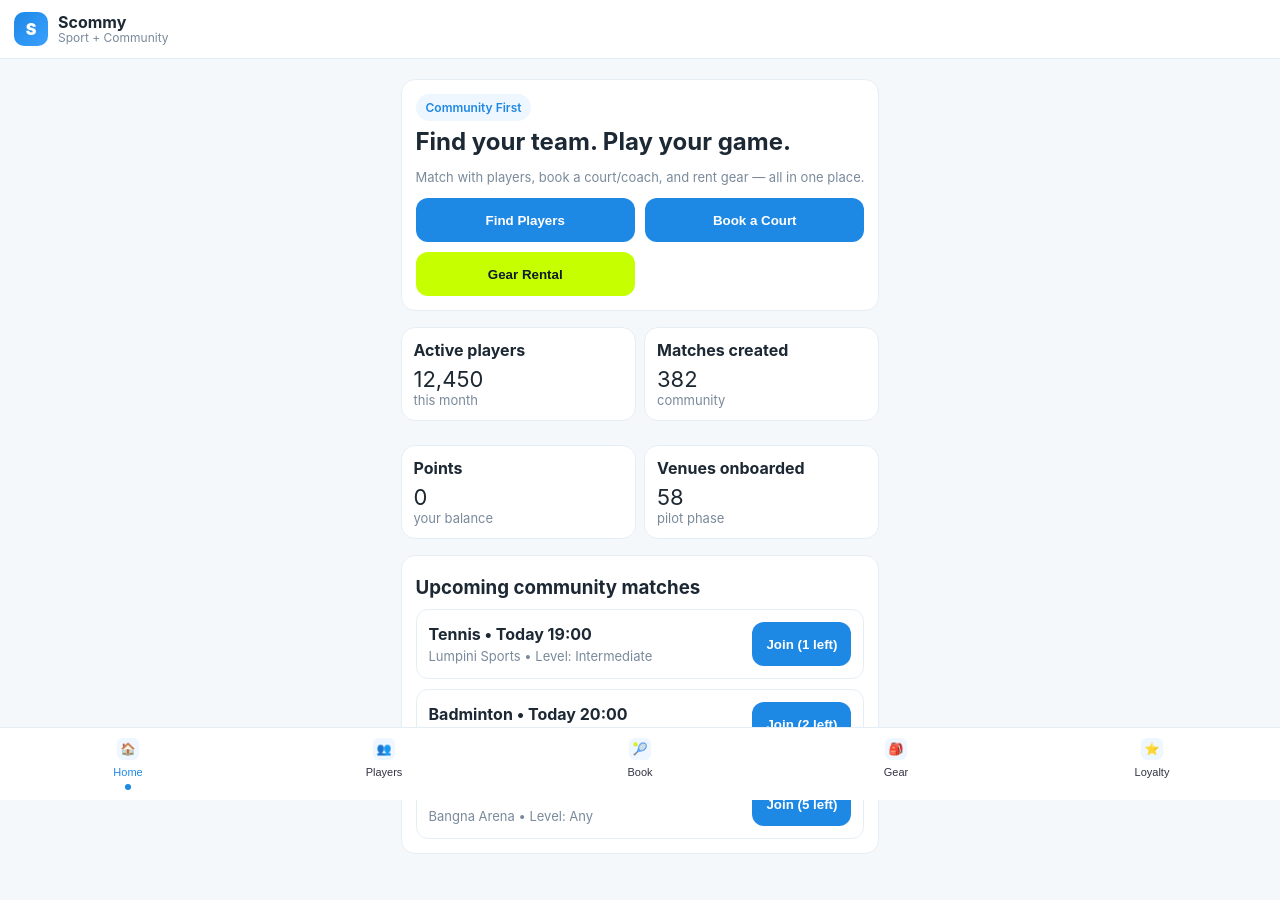
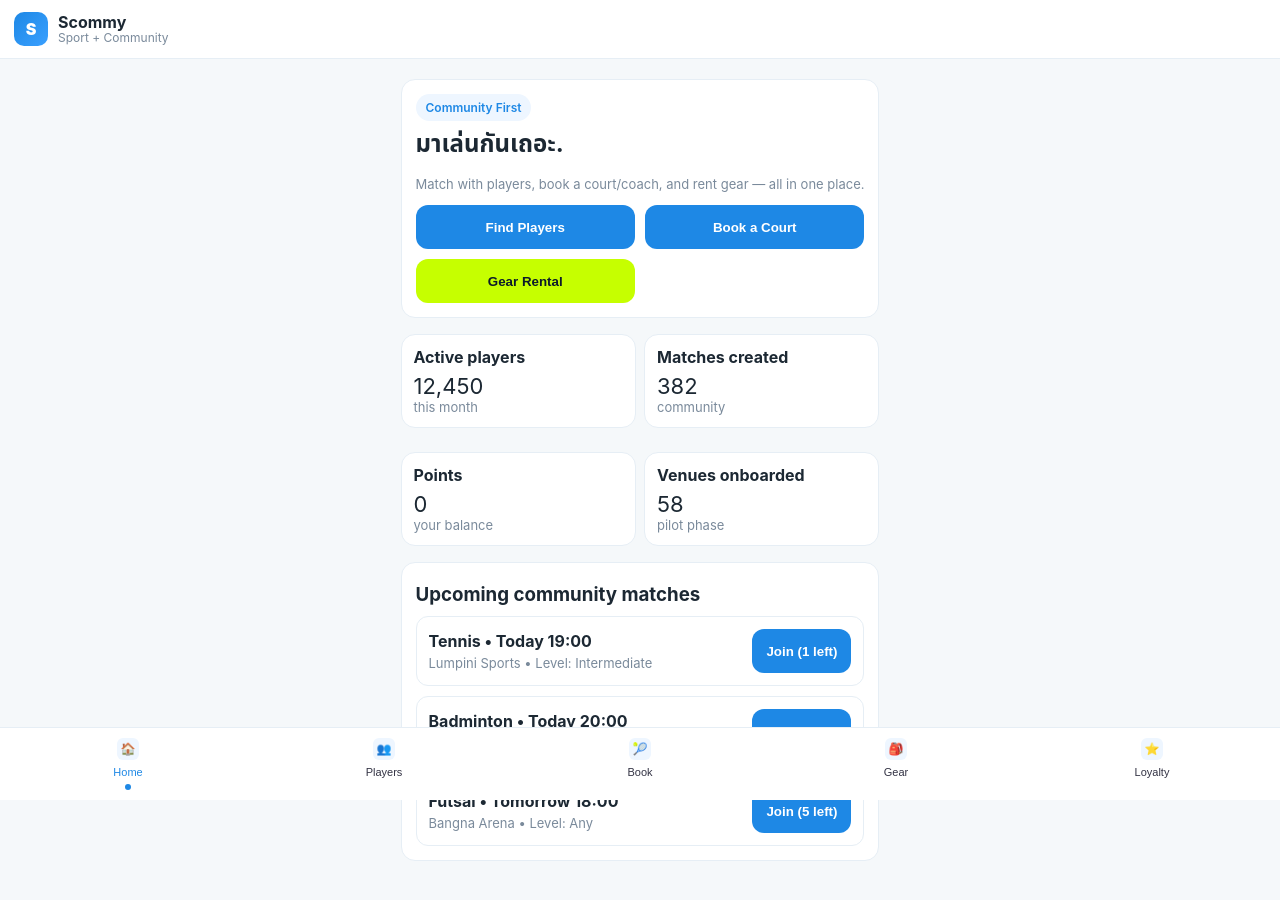
Before and after one commit to beerparanoide83-bit/scommy_mobile_demo, a plain HTML site: page index.html in a window 1280 px wide. Drawn offline with Linux system fonts and the light colour scheme.

Commit message:
Update index.html

```diff
--- a/index.html
+++ b/index.html
@@ -79,7 +79,7 @@
     <section id="home" class="page">
       <div class="card">
         <div class="pill">Community First</div>
-        <h2>Find your team. Play your game.</h2>
+        <h2>มาเล่นกันเถอะ.</h2>
         <p class="muted">Match with players, book a court/coach, and rent gear — all in one place.</p>
         <div class="row">
           <button class="btn" onclick="go('match')">Find Players</button>
```
